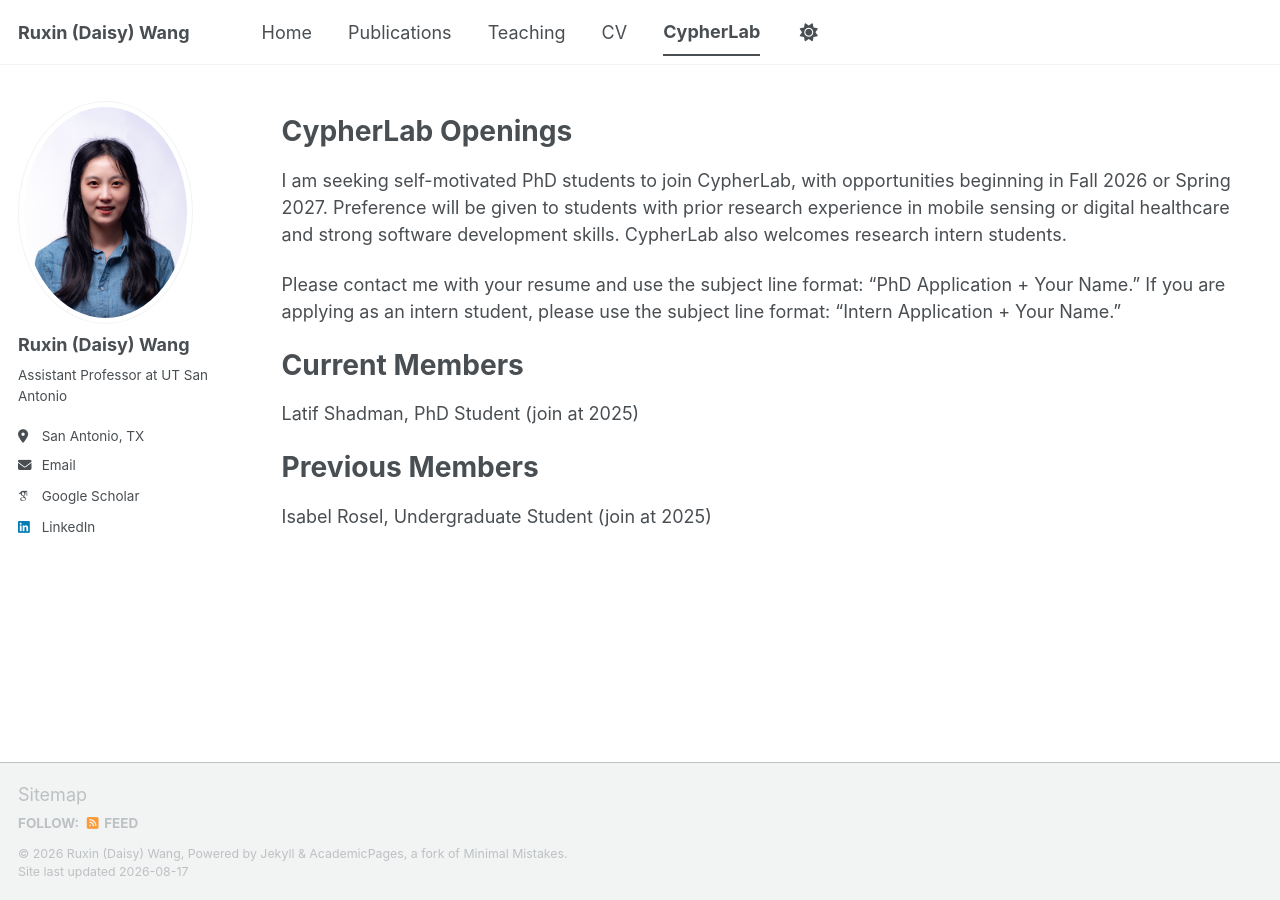
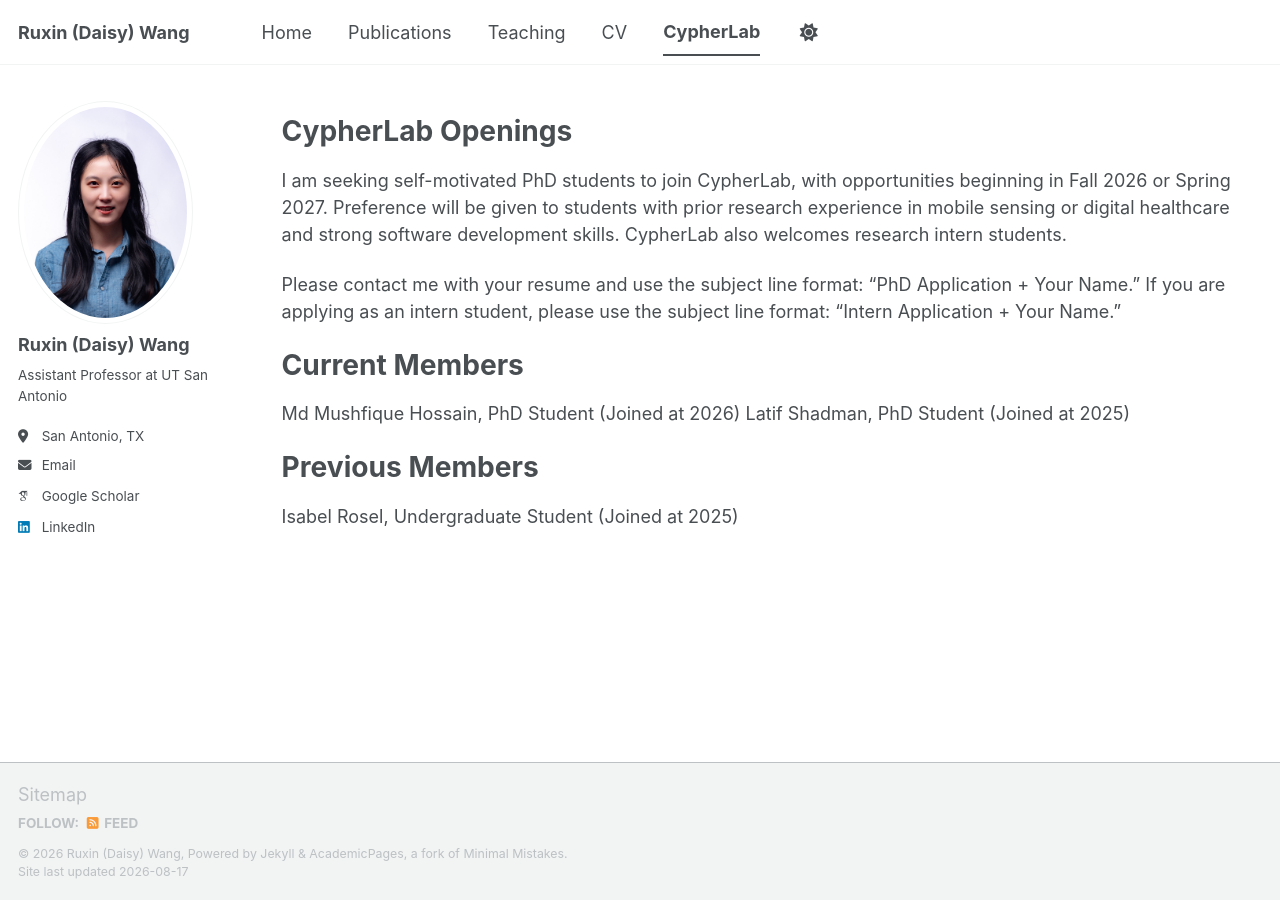
Before and after one commit to DaisyWang00/DaisyWang00.github.io, a Jekyll site: the page built from _pages/year-archive.md, in a window 1280 px wide. Built offline with Jekyll 4.4.1, drawn with Linux system fonts in a browser that asks for light colours; some web fonts are replaced; a script bundle is joined from its source files by our own code; library files that are not in the unit come from our copies.

Commit message:
Update year-archive.md

```diff
--- a/_pages/year-archive.md
+++ b/_pages/year-archive.md
@@ -17,7 +17,8 @@ Please contact me with your resume and use the subject line format: “PhD Appli
 
 
 # Current Members
-Latif Shadman, PhD Student (join at 2025)
+Md Mushfique Hossain, PhD Student (Joined at 2026)
+Latif Shadman, PhD Student (Joined at 2025)
 
 # Previous Members
-Isabel Rosel, Undergraduate Student (join at 2025)
+Isabel Rosel, Undergraduate Student (Joined at 2025)
```
